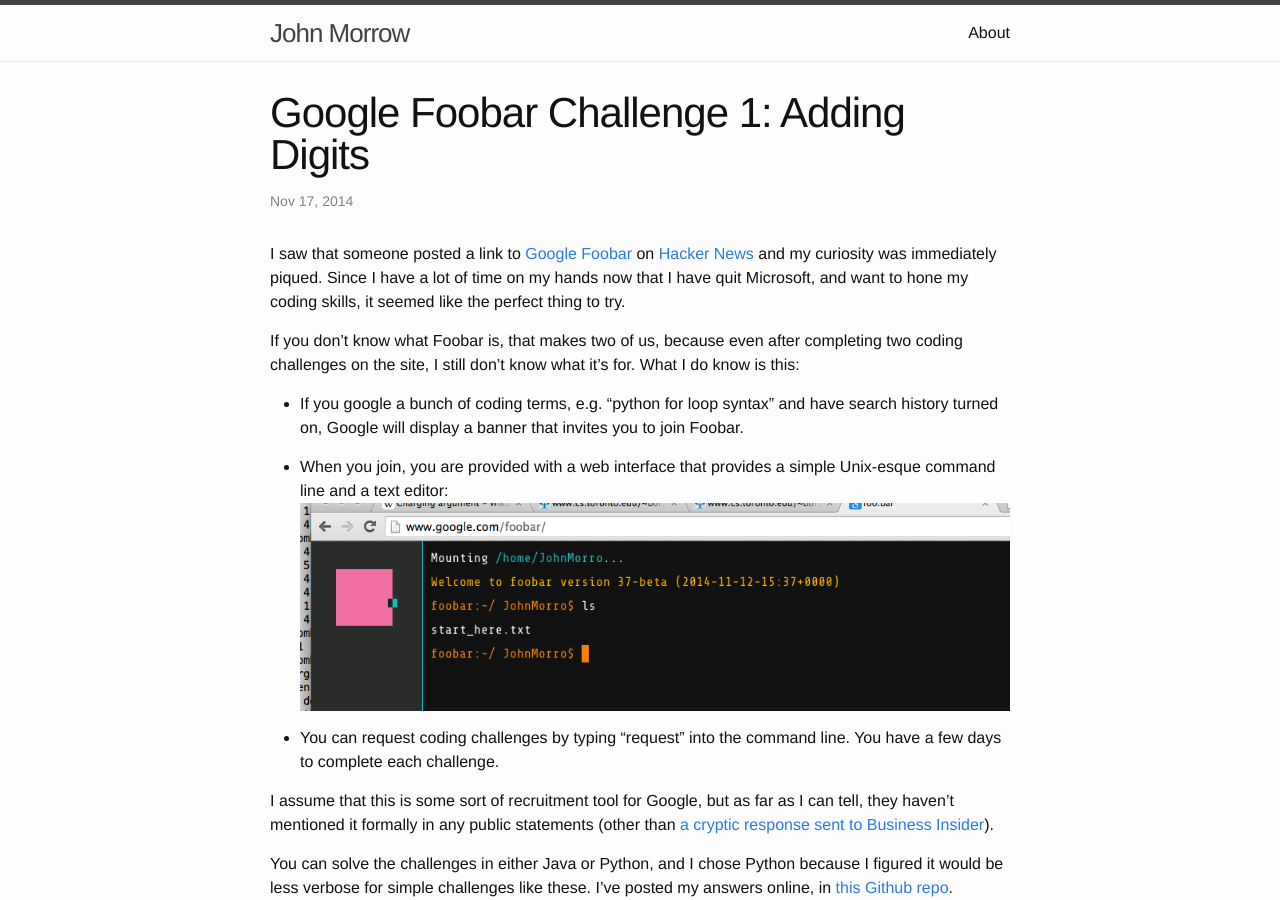
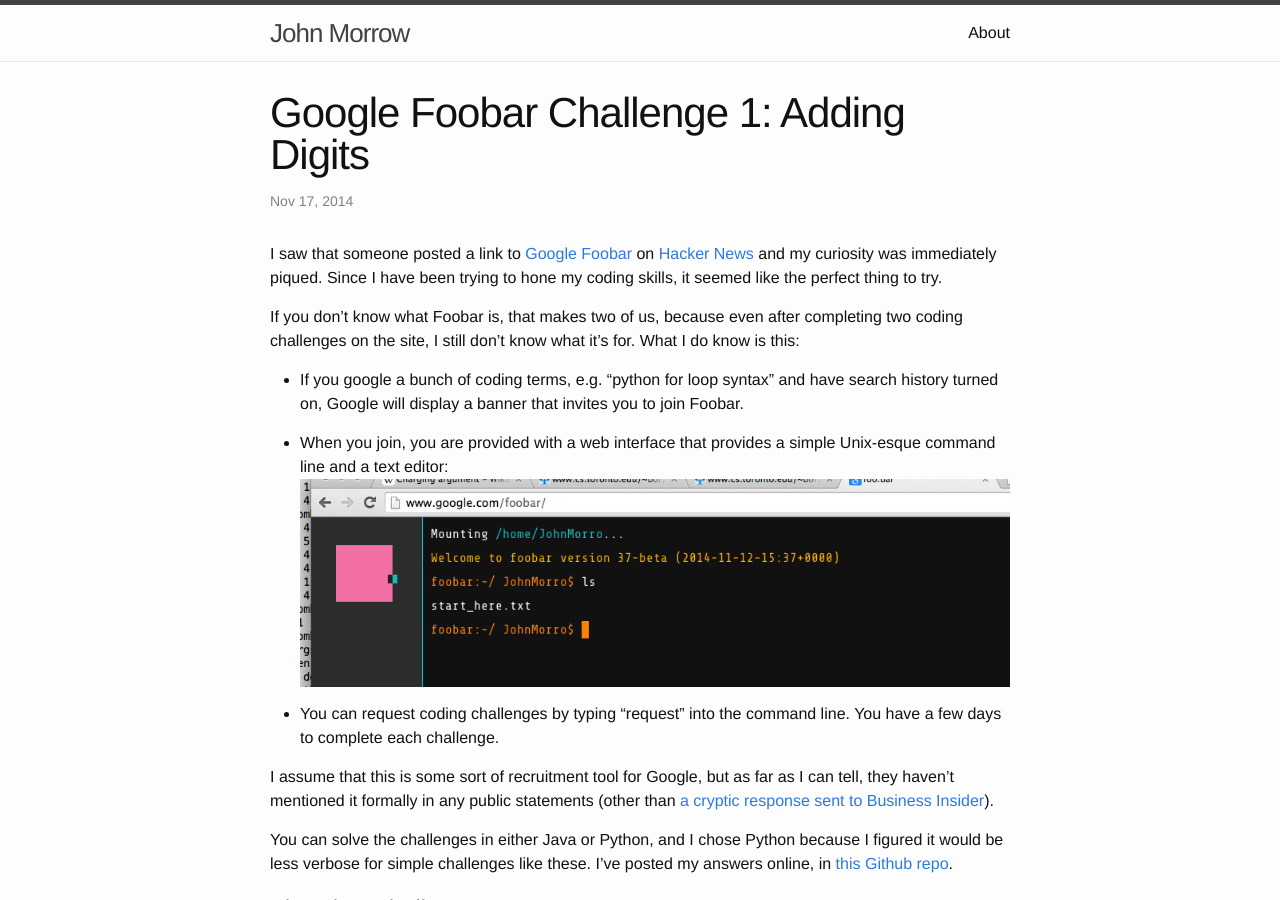
Before and after one commit to mrjohnmorrow/mrjohnmorrow.github.io, a Jekyll site: the page built from _posts/2014-11-17-google-foobar-1.md, in a window 1280 px wide and 900 px high. Built offline with Jekyll 4.4.1, drawn with Linux system fonts in a browser that asks for light colours.

```diff
--- a/_posts/2014-11-17-google-foobar-1.md
+++ b/_posts/2014-11-17-google-foobar-1.md
@@ -5,7 +5,7 @@
 categories:
 ---
 
-I saw that someone posted a link to [Google Foobar](http://www.google.com/foobar) on [Hacker News](https://news.ycombinator.com/) and my curiosity was immediately piqued. Since I have a lot of time on my hands now that I have quit Microsoft, and want to hone my coding skills, it seemed like the perfect thing to try.
+I saw that someone posted a link to [Google Foobar](http://www.google.com/foobar) on [Hacker News](https://news.ycombinator.com/) and my curiosity was immediately piqued. Since I have been trying to hone my coding skills, it seemed like the perfect thing to try.
 
 If you don't know what Foobar is, that makes two of us, because even after completing two coding challenges on the site, I still don't know what it's for. What I do know is this:
 
```
